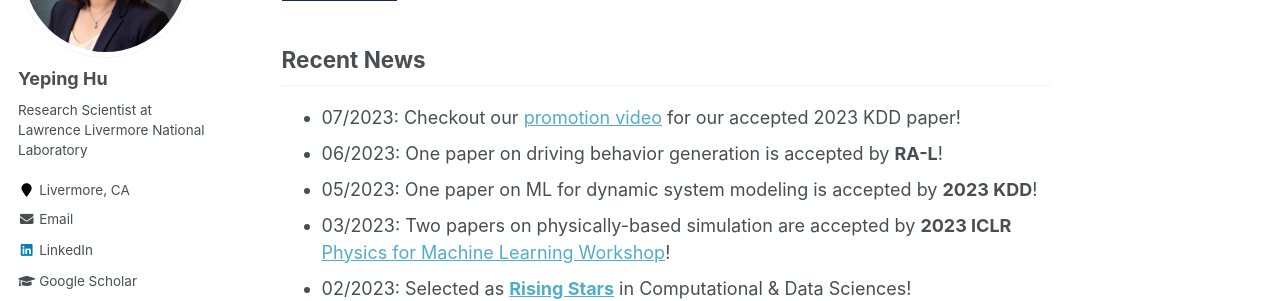
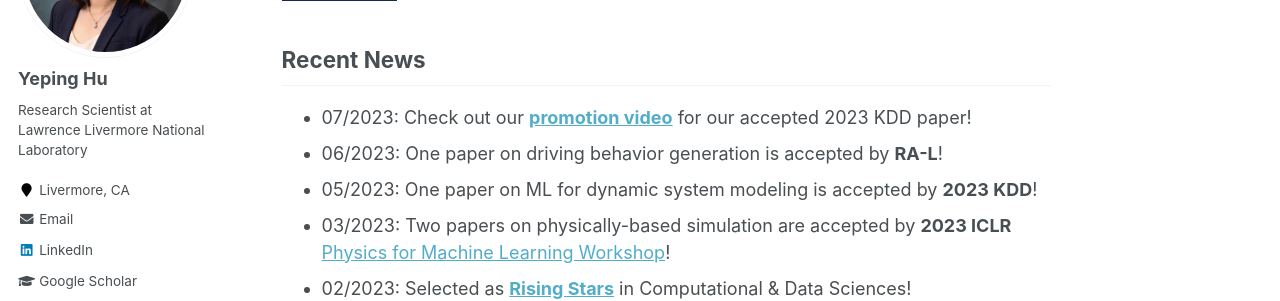
Before and after one commit to Yeping-Hu/yeping-hu.github.io, a Jekyll site: the page built from _pages/about.md, in a window 1280 px wide and 900 px high, scrolled down 694 px. Shown: the part 153-454 px from the top of the window. Built offline with Jekyll 4.4.1, drawn with Linux system fonts in a browser that asks for light colours; a script that is not in the unit is left out.

Commit message:
Update about.md

```diff
--- a/_pages/about.md
+++ b/_pages/about.md
@@ -29,7 +29,7 @@ I am open to research discussion and collaboration, please feel free to get in t
   <br clear="left"/>
 
 ## Recent News
-- 07/2023: Checkout our [promotion video](https://youtu.be/R_CKSwgW5lg){:target="_blank"} for our accepted 2023 KDD paper!
+- 07/2023: Check out our [**promotion video**](https://youtu.be/R_CKSwgW5lg){:target="_blank"} for our accepted 2023 KDD paper!
 - 06/2023: One paper on driving behavior generation is accepted by **RA-L**!
 - 05/2023: One paper on ML for dynamic system modeling is accepted by **2023 KDD**!
 - 03/2023: Two papers on physically-based simulation are accepted by **2023 ICLR** [Physics for Machine Learning Workshop](https://physics4ml.github.io/){:target="_blank"}!
```
